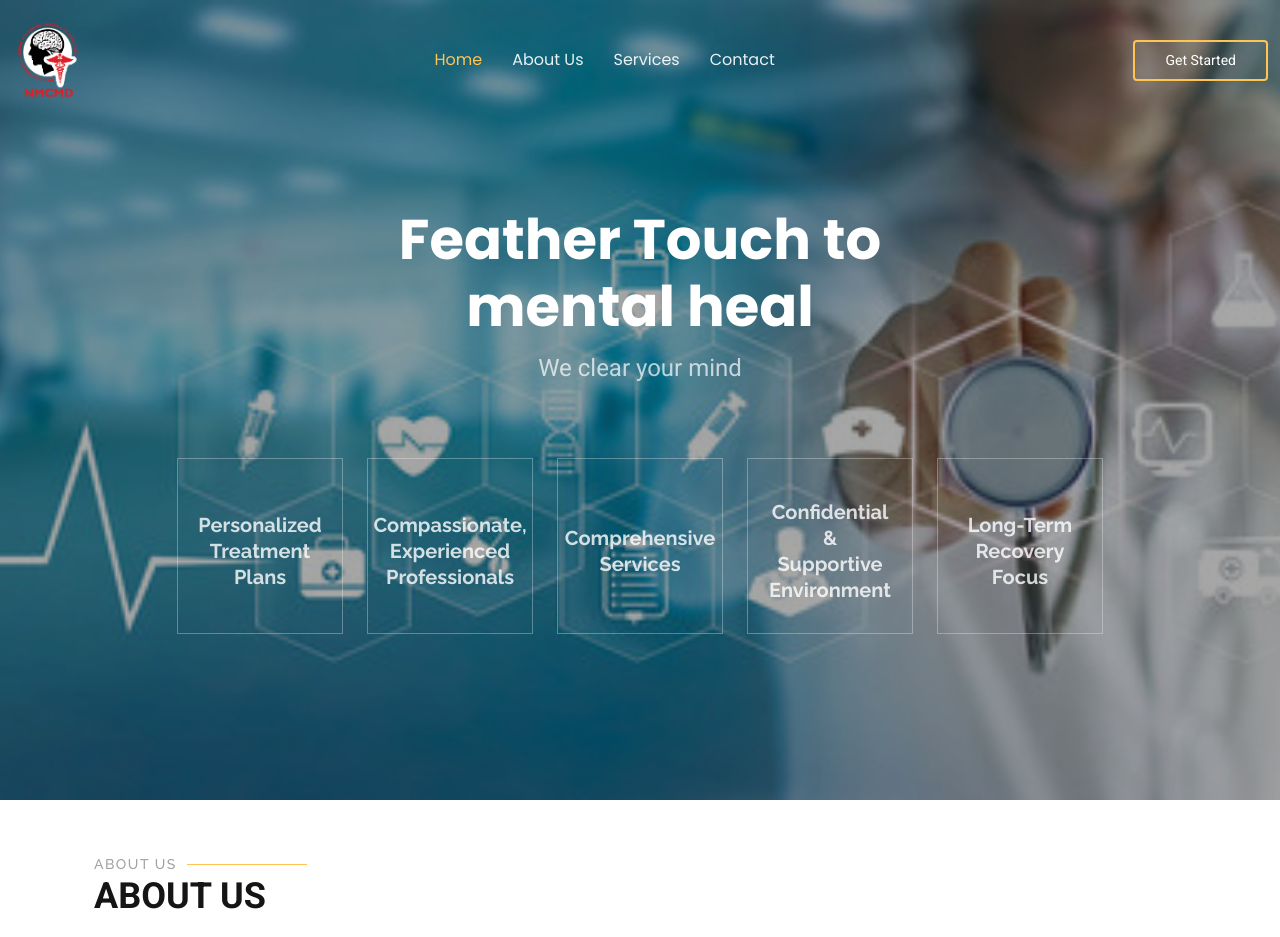
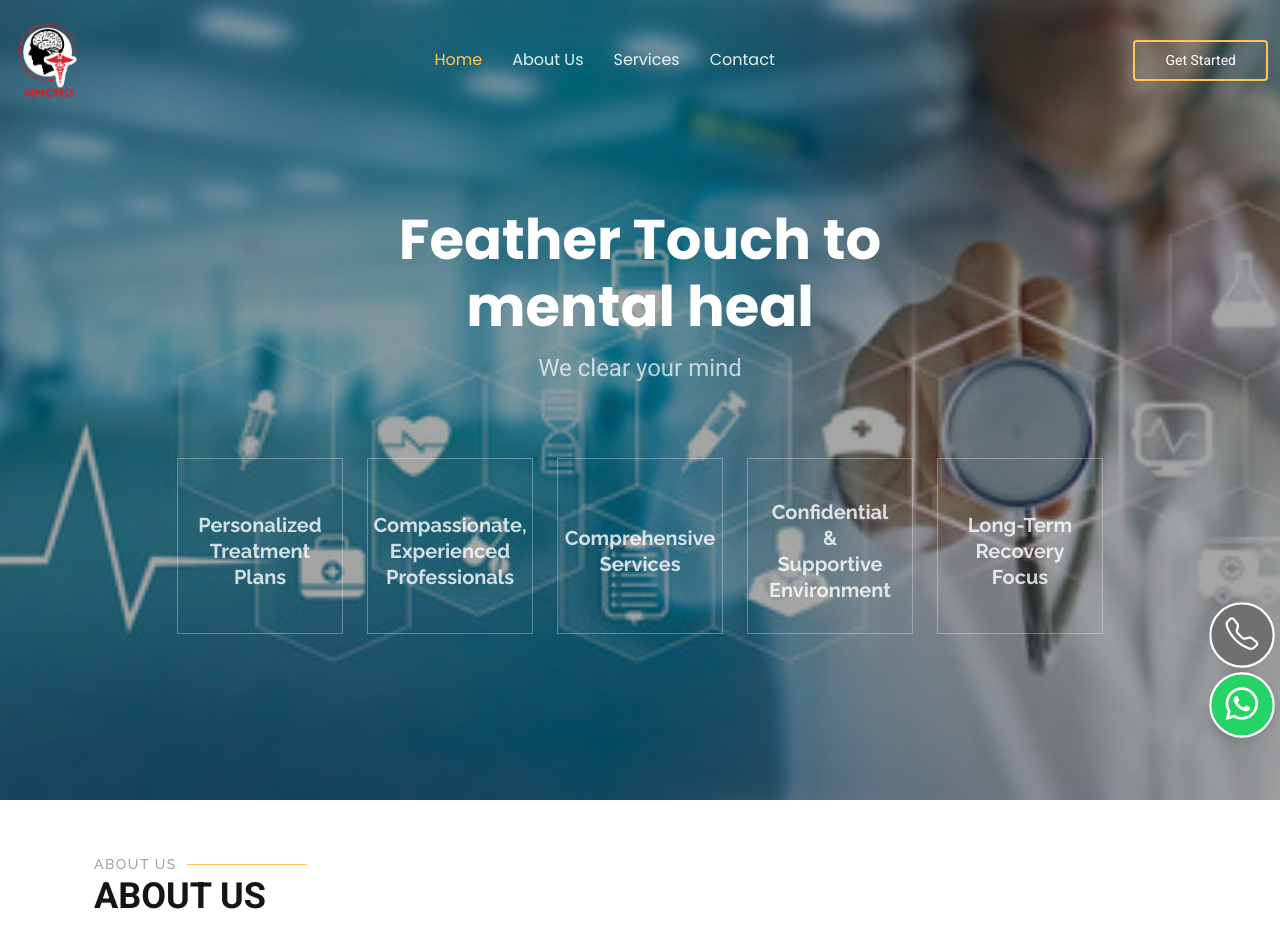
Before and after one commit to Vinith-Vj/nmcmd-Django-bootstrap-1, a Django app: page / in a window 1280 px wide. Shown: the top 937 px of the page. Run offline with Django 5.2, Linux system fonts and the light colour scheme; some libraries are stand-ins or nearby versions.

Commit message:
added whatsapp and call button

```diff
--- a/static/css/main.css
+++ b/static/css/main.css
@@ -1720,4 +1720,63 @@ section,
   /* Add your styles here */
 
 
-}
+
+}
+
+.fixed-telephone {
+  background-color: #707070;
+  border: 2px solid white;
+  border-radius: 50%;
+  width: 60px;
+  height: 60px;
+  z-index: 100;
+  position: fixed;
+  bottom: 135px;
+  right: 8px;
+  align-items: center;
+  display: flex;
+  justify-content: center;
+  animation: pulse 1.5s infinite ease-in-out;
+}
+
+.bi-telephone {
+  font-size: 30px;
+}
+
+.fixed-whatsapp {
+  background-color: #25D366;
+  border: 2px solid white;
+  border-radius: 50%;
+  width: 60px;
+  height: 60px;
+  z-index: 100;
+  position: fixed;
+  bottom: 65px;
+  right: 8px;
+  align-items: center;
+  display: flex;
+  justify-content: center;
+  animation: pulse 1.5s infinite ease-in-out;
+  transition: transform 0.3s ease-in-out;
+  padding: 10px;
+  box-shadow: 0 4px 8px rgba(0, 0, 0, 0.1);
+}
+
+.bi-whatsapp {
+  font-size: 30px;
+}
+
+@keyframes pulse {
+  0% {
+    transform: scale(1);
+    /* box-shadow: 0 0 0 0 rgba(37, 211, 102, 0.5); */
+  }
+  50% {
+    transform: scale(1.1); /* Increase size */
+    /* box-shadow: 0 0 0 14px rgba(37, 211, 102, 0); */
+  }
+  100% {
+    transform: scale(1);
+    /* box-shadow: 0 0 0 14px rgba(37, 211, 102, 0); */
+  }
+}
--- a/templates/index.html
+++ b/templates/index.html
@@ -17,6 +17,9 @@
   <link href="https://fonts.googleapis.com" rel="preconnect">
   <link href="https://fonts.gstatic.com" rel="preconnect" crossorigin>
   <link href="https://fonts.googleapis.com/css2?family=Roboto:ital,wght@0,100;0,300;0,400;0,500;0,700;0,900;1,100;1,300;1,400;1,500;1,700;1,900&family=Poppins:ital,wght@0,100;0,200;0,300;0,400;0,500;0,600;0,700;0,800;0,900;1,100;1,200;1,300;1,400;1,500;1,600;1,700;1,800;1,900&family=Raleway:ital,wght@0,100;0,200;0,300;0,400;0,500;0,600;0,700;0,800;0,900;1,100;1,200;1,300;1,400;1,500;1,600;1,700;1,800;1,900&display=swap" rel="stylesheet">
+
+  <!-- icons -->
+  <link rel="stylesheet" href="https://cdn.jsdelivr.net/npm/bootstrap-icons@1.11.3/font/bootstrap-icons.min.css">
 
   <!-- Vendor CSS Files -->
   <link href="{% static 'vendor/bootstrap/css/bootstrap.min.css' %}" rel="stylesheet">
@@ -133,7 +136,17 @@
         </div>
 
       </div>
+      <div class="fixed-telephone">
+        <a href="tel:+911234567890" target="_blank" style="text-decoration: none; color: inherit;">
+          <i class="bi bi-telephone"></i>
+        </a>
+      </div>
 
+      <div class="fixed-whatsapp">
+        <a href="https://wa.me/1234567890" target="_blank" style="text-decoration: none; color: inherit;">
+          <i class="bi bi-whatsapp"></i>
+        </a>
+      </div>
     </section><!-- /Hero Section -->
 
     <!-- About Section -->
```
